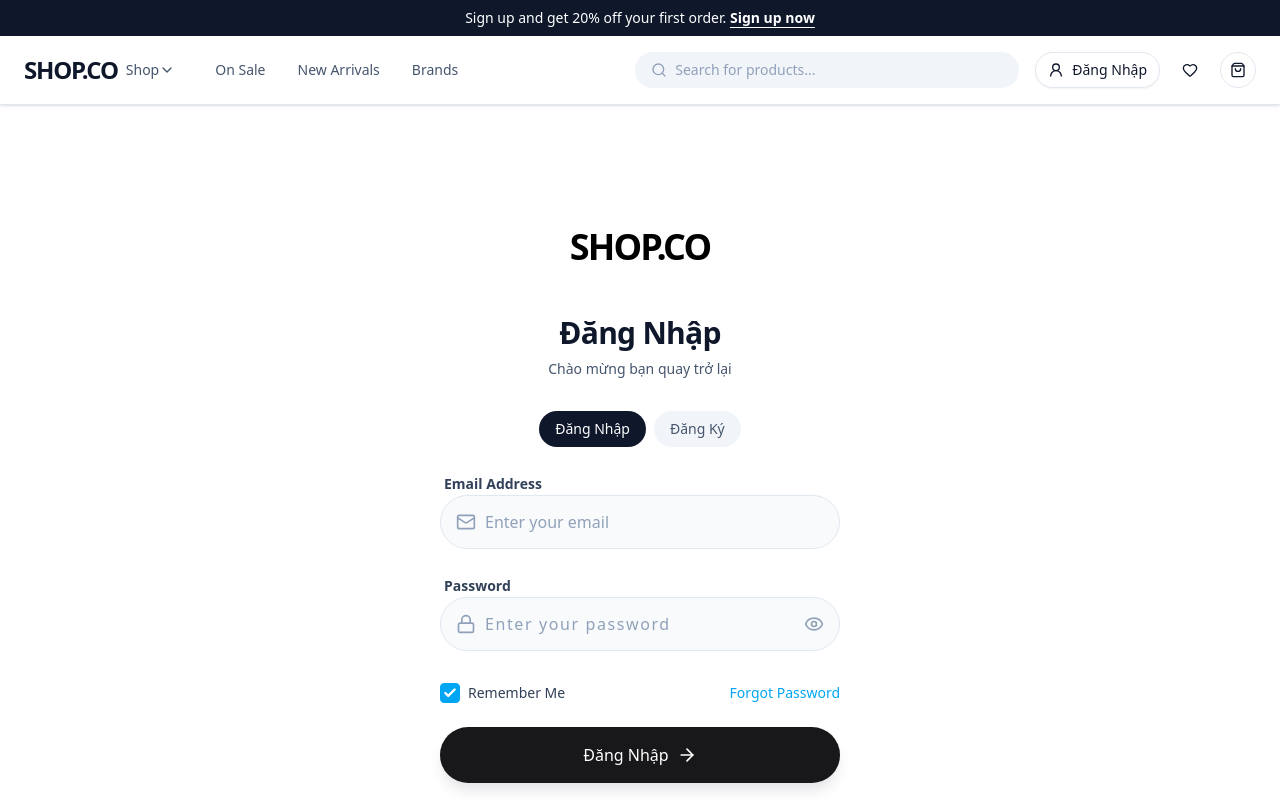
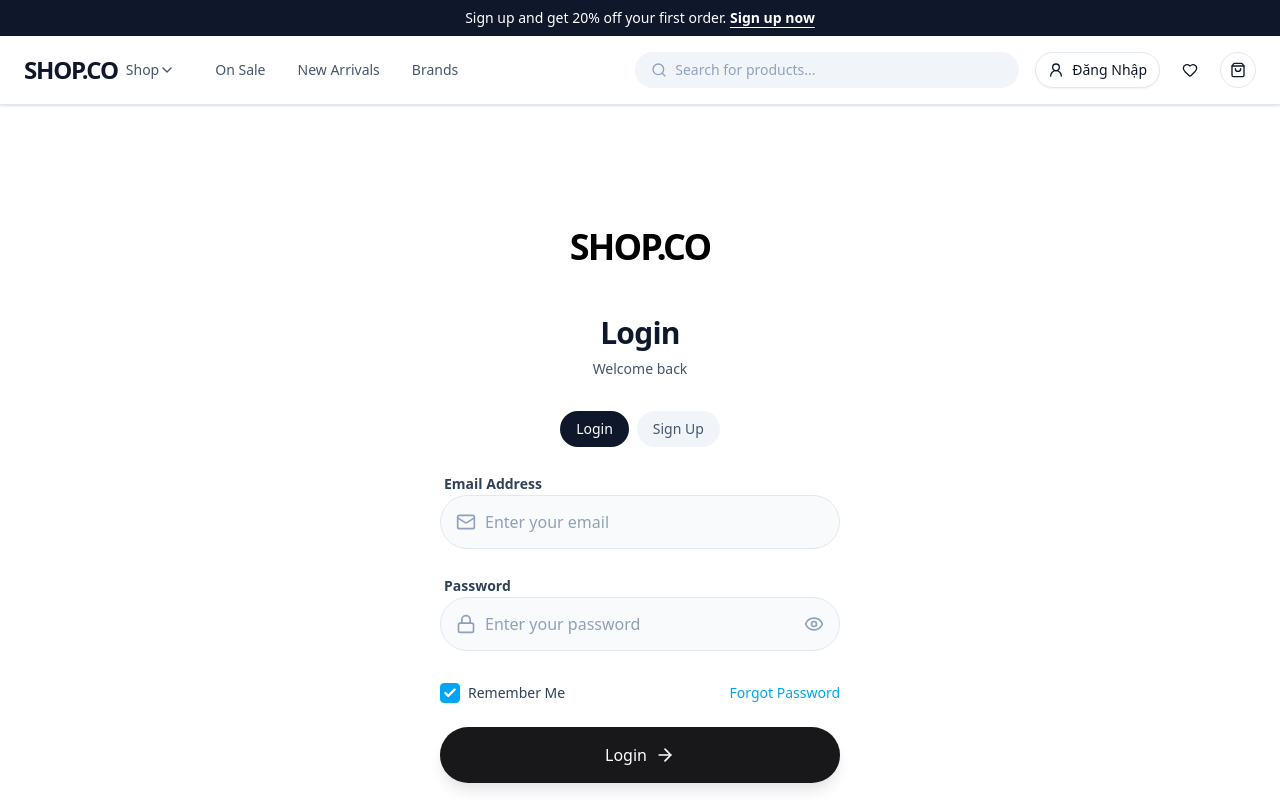
Before and after one commit to thanhdong200425/Sales-Website, a React app: page /login in a window 1280 px wide. Shown: the top 800 px of the page. Built offline with nearby package versions, Linux system fonts and the light colour scheme; the HTML template or start-up script is replaced by a standard one.

Commit message:
Fix style and content for sign in page

```diff
--- a/src/App.tsx
+++ b/src/App.tsx
@@ -1,4 +1,4 @@
-import { Outlet } from "react-router-dom";
+import { Outlet, useLocation } from "react-router-dom";
 
 import { AnnouncementBar } from "@/components/layout/announcement-bar";
 import { SiteFooter } from "@/components/layout/site-footer";
@@ -7,6 +7,9 @@ import { CartProvider } from "@/contexts/CartContext";
 import { Toaster } from "@/components/ui/sonner";
 
 function App() {
+  const location = useLocation();
+  const hideFooter = location.pathname === "/login";
+
   return (
     <CartProvider>
       <div className="flex min-h-svh flex-col bg-white text-slate-900">
@@ -15,7 +18,7 @@ function App() {
         <main className="flex-1">
           <Outlet />
         </main>
-        <SiteFooter />
+        {!hideFooter && <SiteFooter />}
         {/* <ProductDetailPage/> */}
       </div>
       <Toaster position="top-right" richColors />
--- a/src/pages/LoginPage.tsx
+++ b/src/pages/LoginPage.tsx
@@ -6,7 +6,7 @@ import { toast } from "sonner";
 
 export default function LoginPage() {
   const navigate = useNavigate();
-  // State của login page
+  // Login page state
   const [email, setEmail] = useState("");
   const [password, setPassword] = useState("");
   const [name, setName] = useState("");
@@ -21,33 +21,33 @@ export default function LoginPage() {
 
     try {
       if (isRegisterMode) {
-        // Đăng ký
+        // Register
         if (!name.trim()) {
-          toast.error("Vui lòng nhập tên");
+          toast.error("Please enter your name");
           return;
         }
         const result = await register({ email, password, name });
         if (result.success) {
-          toast.success("Đăng ký thành công! Đang đăng nhập...");
-          // Tự động đăng nhập sau khi đăng ký
+          toast.success("Registration successful! Logging in...");
+          // Auto login after registration
           const loginResult = await login({ email, password });
           if (loginResult.success) {
-            toast.success("Đăng nhập thành công!");
+            toast.success("Login successful!");
             navigate("/");
           }
         }
       } else {
-        // Đăng nhập
+        // Login
         const result = await login({ email, password });
         if (result.success) {
-          toast.success("Đăng nhập thành công!");
+          toast.success("Login successful!");
           // Trigger event để header update
-          window.dispatchEvent(new Event('storage'));
+          window.dispatchEvent(new Event("storage"));
           navigate("/");
         }
       }
     } catch (error: any) {
-      toast.error(error.message || "Đã xảy ra lỗi. Vui lòng thử lại.");
+      toast.error(error.message || "An error occurred. Please try again.");
     } finally {
       setIsLoading(false);
     }
@@ -55,7 +55,6 @@ export default function LoginPage() {
 
   return (
     <div className="min-h-screen w-full bg-white flex items-center justify-center p-4 sm:p-8">
-
       <div className="w-full max-w-[400px] flex flex-col items-center">
         {/* Logo Area */}
         <div className="mb-12 text-center">
@@ -67,12 +66,12 @@ export default function LoginPage() {
         {/* Page Title */}
         <div className="mb-8 text-center">
           <h2 className="text-3xl font-bold text-slate-900 tracking-tight">
-            {isRegisterMode ? "Đăng Ký" : "Đăng Nhập"}
+            {isRegisterMode ? "Sign Up" : "Login"}
           </h2>
           <p className="mt-2 text-sm text-slate-600">
             {isRegisterMode
-              ? "Tạo tài khoản mới để bắt đầu mua sắm"
-              : "Chào mừng bạn quay trở lại"}
+              ? "Create a new account to start shopping"
+              : "Welcome back"}
           </p>
         </div>
 
@@ -87,7 +86,7 @@ export default function LoginPage() {
                 : "bg-slate-100 text-slate-600 hover:bg-slate-200"
             }`}
           >
-            Đăng Nhập
+            Login
           </button>
           <button
             type="button"
@@ -98,17 +97,17 @@ export default function LoginPage() {
                 : "bg-slate-100 text-slate-600 hover:bg-slate-200"
             }`}
           >
-            Đăng Ký
+            Sign Up
           </button>
         </div>
 
         {/* Form */}
         <form onSubmit={handleLogin} className="w-full space-y-6">
-          {/* Name Input (chỉ hiện khi đăng ký) */}
+          {/* Name Input (only shown when registering) */}
           {isRegisterMode && (
             <div className="space-y-2">
               <label className="text-sm font-bold text-slate-700 ml-1">
-                Họ và Tên
+                Full Name
               </label>
 
               <div className="relative">
@@ -121,7 +120,7 @@ export default function LoginPage() {
                   value={name}
                   onChange={(e) => setName(e.target.value)}
                   className="w-full pl-11 pr-4 py-3.5 bg-slate-50 border border-slate-200 rounded-full text-slate-500 focus:outline-none focus:border-black focus:ring-1 focus:ring-black transition-all placeholder:text-slate-400"
-                  placeholder="Nhập họ và tên"
+                  placeholder="Enter your full name"
                   required={isRegisterMode}
                 />
               </div>
@@ -164,7 +163,7 @@ export default function LoginPage() {
                 type={showPassword ? "text" : "password"}
                 value={password}
                 onChange={(e) => setPassword(e.target.value)}
-                className="w-full pl-11 pr-11 py-3.5 bg-slate-50 border border-slate-200 rounded-full text-slate-500 focus:outline-none focus:border-black focus:ring-1 focus:ring-black transition-all placeholder:text-slate-400 tracking-widest"
+                className="w-full pl-11 pr-11 py-3.5 bg-slate-50 border border-slate-200 rounded-full text-slate-500 focus:outline-none focus:border-black focus:ring-1 focus:ring-black transition-all placeholder:text-slate-400"
                 placeholder="Enter your password"
               />
 
@@ -187,10 +186,16 @@ export default function LoginPage() {
               <div
                 className={`
                   w-5 h-5 rounded flex items-center justify-center transition-colors border
-                  ${rememberMe ? "bg-sky-500 border-sky-500" : "bg-white border-slate-300"}
+                  ${
+                    rememberMe
+                      ? "bg-sky-500 border-sky-500"
+                      : "bg-white border-slate-300"
+                  }
                 `}
               >
-                {rememberMe && <Check size={14} className="text-white stroke-[4]" />}
+                {rememberMe && (
+                  <Check size={14} className="text-white stroke-[4]" />
+                )}
               </div>
               <span className="text-sm font-medium text-slate-700 group-hover:text-black transition-colors">
                 Remember Me
@@ -212,10 +217,10 @@ export default function LoginPage() {
             className="w-full bg-zinc-900 hover:bg-black disabled:bg-slate-400 disabled:cursor-not-allowed text-white font-medium py-4 rounded-full flex items-center justify-center gap-2 transition-transform active:scale-[0.99] mt-4 shadow-lg shadow-zinc-200"
           >
             {isLoading ? (
-              "Đang xử lý..."
+              "Processing..."
             ) : (
               <>
-                {isRegisterMode ? "Đăng Ký" : "Đăng Nhập"}
+                {isRegisterMode ? "Sign Up" : "Login"}
                 <ArrowRight size={20} />
               </>
             )}
```
